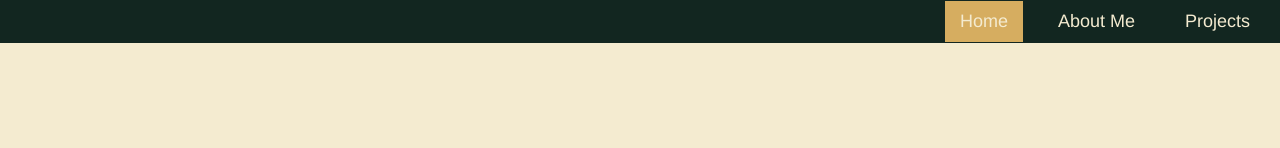
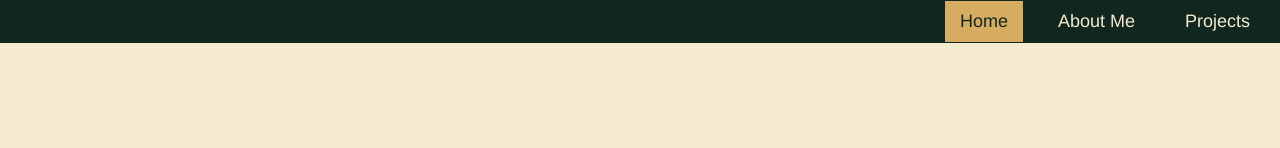
Before and after one commit to tahariabegum/portfolio, a React (Vite) app: page / in a window 1280 px wide. In both pictures the pointer is over the link "Home". Shown: the top 148 px of the page. Built offline with nearby package versions, Linux system fonts and the light colour scheme.

Commit message:
Nav changes

```diff
--- a/src/Components/Nav.css
+++ b/src/Components/Nav.css
@@ -24,7 +24,7 @@
 
 .navbar a:hover{
     background-color: #D6AD60;
-    color: #F4EBD0
+    color: #122620
 }
 
 body {
```
